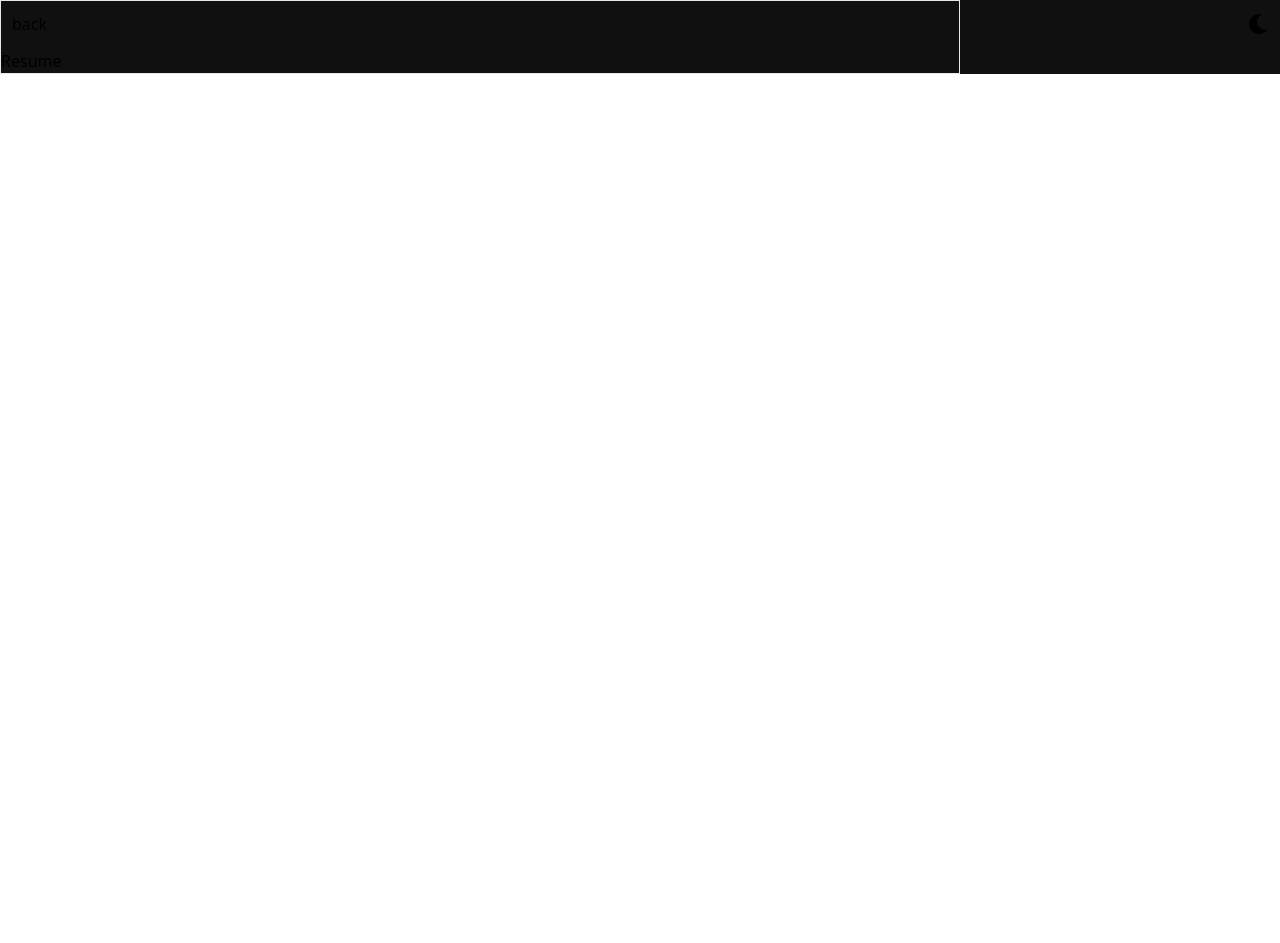
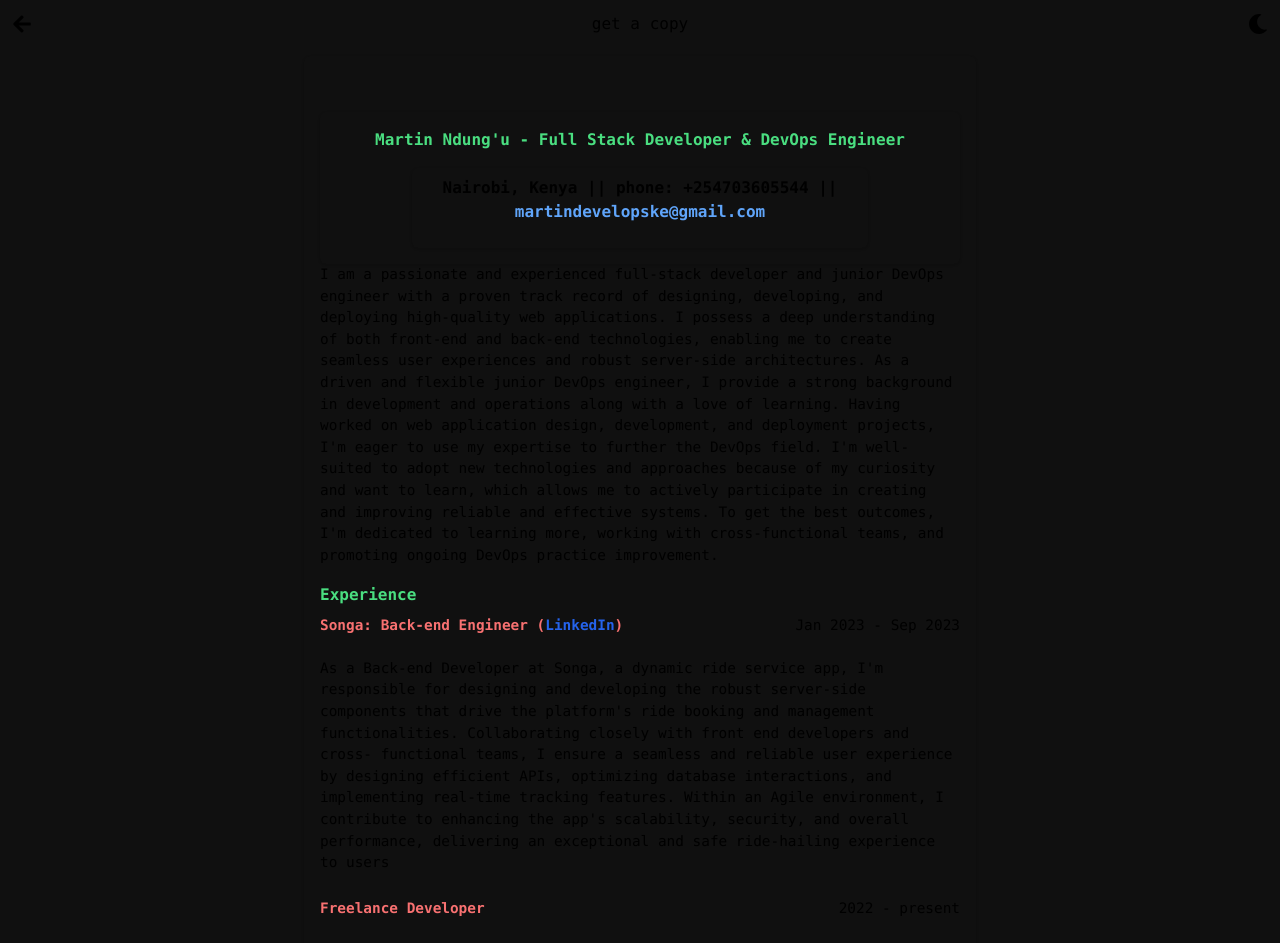
Before and after one commit to martindevelopske/martindevelopske-portfolio, a React (Vite) app: page /resume in a window 1280 px wide. Shown: the top 943 px of the page. Before the commit the page ends 800 px from the top, so only its background shows below. Built offline with nearby package versions, Linux system fonts and the light colour scheme.

Commit message:
Resume...... Done!!

```diff
--- a/src/components/Header.tsx
+++ b/src/components/Header.tsx
@@ -1,6 +1,7 @@
 import { useEffect, useState } from "react";
 import { FaMoon } from "react-icons/fa";
 import { FiSun } from "react-icons/fi";
+import { FaArrowLeft } from "react-icons/fa";
 import { Link, useLocation } from "react-router-dom";
 
 type Theme = "dark" | "light";
@@ -32,7 +33,12 @@ export default function Header() {
     <div className="w-full max-w-full h-48 text-black dark:text-white flex items-center justify-between dark:bg-black bg-lightgray fixed top-0 left-0 p-3 z-50">
       {currentpage === "/resume" && (
         <Link to="/" className="text-black dark:text-white">
-          back
+          <FaArrowLeft size={20} />
+        </Link>
+      )}
+      {currentpage === "/resume" && (
+        <Link to="/" className="text-black dark:text-white">
+          <button>get a copy</button>
         </Link>
       )}
       <button className="hover:scale-90" onClick={handleThemeSwitch}>
--- a/src/pages/Resume.tsx
+++ b/src/pages/Resume.tsx
@@ -1,20 +1,210 @@
+// import Header from "../components/Header";
+
+import { Link } from "react-router-dom";
 import Header from "../components/Header";
 
-function Resume() {
+// function Resume() {
+//   return (
+//     <>
+//       <div className="flex flex-col items-center text-black dark:text-white bg-blackbg w-full h-auto min-h-screen">
+//         <div>
+//           <Header />
+//         </div>
+//         <div className="w-5/6 mt-12 flex flex-col items-center justify-center md:w-5/6 lg:w-3/4 border h-500">
+//           <div className="border w-full h-auto">
+//             <div>
+//               <div>Martin Ndung'u</div>
+//               <div>
+//                 Full stack developer and DevOps Engineer || Nairobi, Kenya ||
+//                 phone: +2354703605544 || Portfolio
+//               </div>
+//             </div>
+//           </div>
+//         </div>
+//       </div>
+//     </>
+//   );
+// }
+
+// export default Resume;
+// Resume.js
+
+const Resume = () => {
   return (
-    <>
-      <div className="flex flex-col text-black dark:text-white bg-blackbg w-full h-auto">
-        <div className="w-full flex flex-col md:w-5/6 lg:w-3/4 border">
-          <div>
-            <Header />
+    <div className="w-full sm:text-sm md:text-base h-auto min-h-screen bg-blackbg flex flex-col items-center justify-center font-mono dark:text-white">
+      <div className="w-5/6">
+        <Header />
+      </div>
+      <div className="w-full md:w-5/6 lg:w-3/4 mt-14">
+        <div className="max-w-2xl mx-auto p-4 bg-blackbg light:text-black dark:text-white rounded-md shadow">
+          <div className="max-w-2xl mx-auto mt-10 p-4 rounded-md shadow text-center">
+            <h1 className="text-base font-bold mb-4 text-green-400">
+              Martin Ndung'u - Full Stack Developer & DevOps Engineer
+            </h1>
+            <div className="max-w-2xl mx-auto p-2 w-full md:w-3/4 rounded-md shadow text-center text-sm md:text-base">
+              <p className="font-bold mb-4">
+                Nairobi, Kenya || phone: +254703605544 ||
+                <Link to="" className="text-blue-400">
+                  {" "}
+                  martindevelopske@gmail.com
+                </Link>
+              </p>
+              {/* ... (rest of your content) */}
+            </div>
           </div>
-          <div className="mt-12">
-            <div>Resume</div>
+
+          <p className="text-md font-mono">
+            I am a passionate and experienced full-stack developer and junior
+            DevOps engineer with a proven track record of designing, developing,
+            and deploying high-quality web applications. I possess a deep
+            understanding of both front-end and back-end technologies, enabling
+            me to create seamless user experiences and robust server-side
+            architectures. As a driven and flexible junior DevOps engineer, I
+            provide a strong background in development and operations along with
+            a love of learning. Having worked on web application design,
+            development, and deployment projects, I'm eager to use my expertise
+            to further the DevOps field. I'm well-suited to adopt new
+            technologies and approaches because of my curiosity and want to
+            learn, which allows me to actively participate in creating and
+            improving reliable and effective systems. To get the best outcomes,
+            I'm dedicated to learning more, working with cross-functional teams,
+            and promoting ongoing DevOps practice improvement.
+          </p>
+
+          {/* Add more sections as needed */}
+
+          <h2 className="text-base font-bold mt-4 mb-2 text-green-400">
+            Experience
+          </h2>
+
+          <div className="text-md">
+            <div className="flex justify-between">
+              <strong className="text-red-400">
+                Songa: Back-end Engineer (
+                <Link to="" className=" text-blue-600">
+                  LinkedIn
+                </Link>
+                )
+              </strong>
+              Jan 2023 - Sep 2023
+            </div>
+            <br />
+            As a Back-end Developer at Songa, a dynamic ride service app, I'm
+            responsible for designing and developing the robust server-side
+            components that drive the platform's ride booking and management
+            functionalities. Collaborating closely with front end developers and
+            cross- functional teams, I ensure a seamless and reliable user
+            experience by designing efficient APIs, optimizing database
+            interactions, and implementing real-time tracking features. Within
+            an Agile environment, I contribute to enhancing the app's
+            scalability, security, and overall performance, delivering an
+            exceptional and safe ride-hailing experience to users
           </div>
+          <br />
+          <div className="text-md">
+            <div className="flex justify-between items-center">
+              <strong className="text-red-400">Freelance Developer</strong>
+              2022 - present
+            </div>
+            <br />
+            As a freelance developer, I successfully collaborated with diverse
+            clients to deliver custom websites and web application solutions
+            tailored to their specific needs. I leveraged my expertise in
+            front-end and back-end technologies to create user-friendly and
+            efficient applications that met client expectations. My work
+            involved translating business requirements into functional code,
+            ensuring seamless integration with existing systems, and
+            consistently meeting project deadlines.
+          </div>
+
+          {/* Add more experience entries as needed */}
+
+          <h2 className="text-base font-bold mt-4 mb-2 text-green-400">
+            Technical Skills
+          </h2>
+
+          <ul className="list-disc ml-6 text-md">
+            <li>
+              Front-End: React, Nextjs, Typescript, Javascript, CSS, Tailwind,
+              Bootstrap, MUI, HTML.
+            </li>
+            <li>
+              Back-End: NodeJs, Javascript, Typescript, Express, Prisma ORM.
+            </li>
+            <li>Databases: MongoDB, Redis, Postgresql.</li>
+            <li>Devops: Git, Jenkins, Docker, Kubernetes, Terraform, AWS.</li>
+          </ul>
+
+          {/* Add more sections as needed */}
+
+          <h2 className="text-base font-bold mt-4 mb-2 text-green-400">
+            Projects
+          </h2>
+
+          <p className="text-md">
+            <strong className="text-red-400">Songa App (view)</strong>
+            <br />
+            Songa is a ride service application which bridges the gap between
+            riders in Kenya and their clients. At songa, I worked as a back-end
+            engineer where I, together with a team of other developers
+            collaborated in developing the API that is consumed by the
+            application. We mostly used Typescript, Node js, express,
+            geolocations API, postgreSQL and prisma ORM in this application. At
+            songa, I learnt so much from working with teams to developing such a
+            very complex API which can have very many users consuming it at a
+            given moment.
+          </p>
+          <br />
+          <p className="text-md">
+            <strong className="text-red-400">Quick-sale (view)</strong>
+            <br />
+            This is a project that I received from a Client who basically wanted
+            an e-commerce shop with all the functionalities involved. The
+            application was built with a node js back end and a react front-end.
+            The user was able to sign-up and login, search for specific
+            products, make an order, make payments for the product and also
+            complete checkout. They also received notifications after actions
+            like purchases and new items in stock that they are interested in.
+            The owner also had and admin dashboard of their own where they were
+            able to post new products, track their items in stock, see purchases
+            made and orders made and also approve orders. This was a very big
+            project that I was so happy to complete and the client walked away
+            happy and completely satisfied.
+          </p>
+          <br />
+          <div className="text-md">
+            You can take a look at more projects on my portfolio.{" "}
+            <Link to="" className="text-blue-400">
+              Projects
+            </Link>
+          </div>
+          {/* Add more project entries as needed */}
+
+          <h2 className="text-base font-bold mt-4 mb-2 text-green-400">
+            Interests
+          </h2>
+
+          <p className="text-md">
+            I am a huge football and basketball fan, also playing both during my
+            free time. I also love coding things out for fun.
+          </p>
+
+          <h2 className="text-base font-bold mt-4 mb-2 text-green-400">
+            Important Links
+          </h2>
+
+          <ul className="list-disc ml-6 text-md text-blue-400">
+            <li>
+              <Link to="">LinkedIn</Link> <span className="text-white">||</span>{" "}
+              <Link to="">Github</Link> <span className="text-white">|| </span>{" "}
+              <Link to="">X </Link>
+              <span className="text-white">(Formerly Twitter)</span>
+            </li>
+          </ul>
         </div>
       </div>
-    </>
+    </div>
   );
-}
+};
 
 export default Resume;
```
